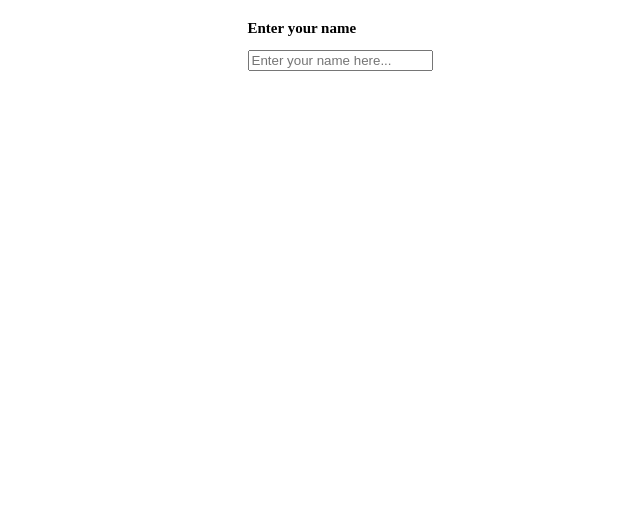
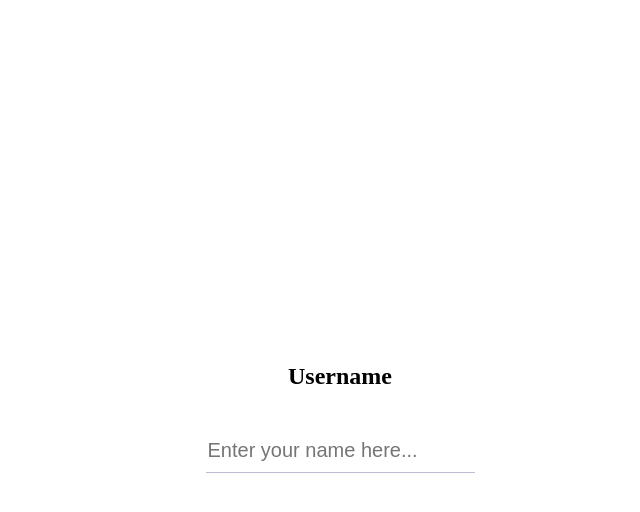
Before and after one commit to AndresXI/React-Chat-App, a React app: page / in a window 1280 px wide. Shown: the top 512 px of the page, without its empty margins (300-940 px from the left). Built offline with nearby package versions, Linux system fonts and the light colour scheme; no server answers.

Commit message:
started working on front end styles

```diff
--- a/package.json
+++ b/package.json
@@ -4,7 +4,8 @@
   "description": "",
   "main": "index.js",
   "scripts": {
-    "start": "concurrently 'npm run react' 'npm run server'",
+    "start": "node server/app.js",
+    "dev": "concurrently 'npm run react' 'npm run server'",
     "react": "webpack-dev-server --open --mode development",
     "server": "nodemon server/app.js",
     "build": "webpack -p"
@@ -45,6 +46,7 @@
     "webpack-dev-server": "^3.1.10"
   },
   "dependencies": {
+    "express": "^4.16.4",
     "lodash": "^4.17.11",
     "react-icons": "^3.3.0",
     "socket.io": "^2.2.0",
--- a/src/containers/Layout/Layout.js
+++ b/src/containers/Layout/Layout.js
@@ -1,6 +1,6 @@
 import React, { Component } from 'react';
 import io from 'socket.io-client';
-import {USER_CONNECTED, LOGOUT} from '../../Events';
+import {USER_CONNECTED, LOGOUT, VERIFY_USER} from '../../Events';
 import LoginForm from './LoginForm/LoginForm';
 import ChatContainer from './ChatContainer/ChatContainer';
 
@@ -25,11 +25,26 @@ class Layout extends Component {
   /** Initialize and connect socket.io */
   initSocket = () => {
     const socket = io(socketUrl);
+
     socket.on('connect', () => {
-      console.log('CLIENT CONNECTED');
+      if (this.state.user) {
+        this.reconnect(socket);
+      } else {
+        console.log("CLIENT CONNECTED");
+      }
     });
     this.setState({ socket });
   };
+
+  reconnect = (socket) => {
+    socket.emit(VERIFY_USER, this.state.user.name, ({isUser, user}) => {
+      if (isUser) {
+        this.setState({ user: null })
+      } else {
+        this.setUser({user: user})
+      }
+    })
+  }
 
 
   /**
--- a/src/containers/Layout/LoginForm/LoginForm.js
+++ b/src/containers/Layout/LoginForm/LoginForm.js
@@ -56,10 +56,10 @@ class LoginForm extends Component {
 
     return (
       <div className="login">
-        <form onSubmit={this.handleSubmit} className="login-form">
+        <form onSubmit={this.handleSubmit} className="login__form">
 
           <label htmlFor="nickname">
-            <h2>Enter your name</h2>
+            <h2 className="login__form--heading">Username</h2>
           </label>
 
           <input
--- a/src/index.html
+++ b/src/index.html
@@ -5,7 +5,7 @@
    <meta charset="UTF-8">
    <meta name="viewport" content="width=device-width, initial-scale=1.0">
    <meta http-equiv="X-UA-Compatible" content="ie=edge">
-   <title>React Starter Kit</title>
+   <title>Chat App</title>
 </head>
 
 <body>
--- /dev/null
+++ b/src/static/sass/layout/_login.scss
@@ -0,0 +1,34 @@
+.login {
+  width: 100%;
+  height: 100%;
+  display: flex;
+  justify-content: center;
+  align-items: center;
+
+  &__form {
+    text-align: center;
+
+    &--heading {
+      font-size: 2.4rem;
+      padding-bottom: 2rem;
+    }
+
+    & input {
+      max-width: 100%;
+      border-top: none;
+      border-left: none;
+      border-right: none;
+      height: 4rem;
+      line-height: 2rem;
+      border-bottom: solid 1.5px #bebed3;
+      font-size: 2rem;
+      transition: all .23s ease-in;
+
+      &:focus {
+        outline: none;
+         border-bottom: solid 2px #34307a;
+      }
+    }
+
+  }
+}
--- a/src/static/sass/style.scss
+++ b/src/static/sass/style.scss
@@ -13,3 +13,4 @@
 
 @import "layout/header";
 @import "layout/container";
+@import "layout/login";
```
Also changed, not shown: 2 other files (tests, documents, lock files or other folders).
